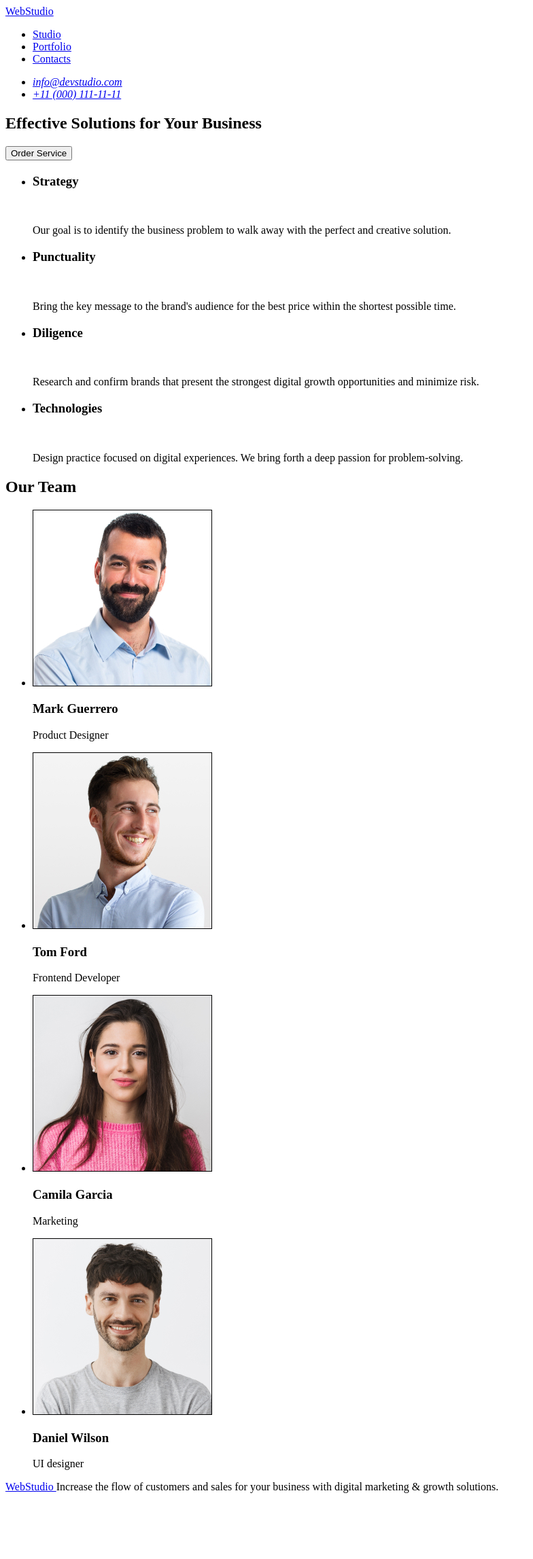
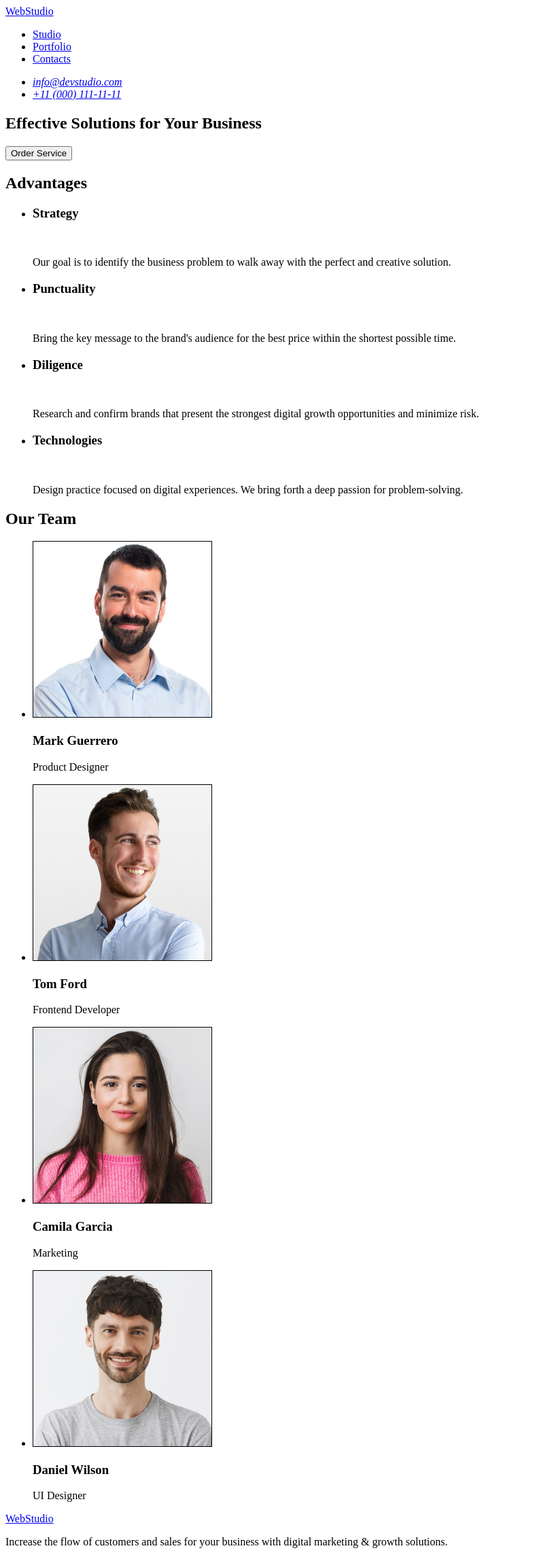
Before and after one commit to Mariia-Shtefiuk/goit-markup-hw-01, a plain HTML site: page index.html in a window 1280 px wide. Shown: the whole page at 68% size, without its empty margins (0-784 px from the left). Before the commit the page ends 2213 px from the top, so only its background shows below. Drawn offline with Linux system fonts and the light colour scheme.

Commit message:
index update

```diff
--- a/index.html
+++ b/index.html
@@ -31,7 +31,7 @@
             <button type="button">Order Service</button>
         </section>
         <section>
-            <h2></h2>
+            <h2>Advantages</h2>
             <ul>
                 <li>
                     <h3>Strategy</h3> <br />
@@ -84,15 +84,15 @@
                 <li>
                     <img src="./images/img4.jpg" alt="photo Daniel Wilson" width="264" />
                     <h3>Daniel Wilson</h3>
-                    <p>UI designer</p>
+                    <p>UI Designer</p>
                 </li>
             </ul>
         </section>
     </main>
 
     <footer>
+        <a href="./index.html"> WebStudio </a>
         <p>
-            <a href="./index.html"> WebStudio </a>
             Increase the flow of customers and sales for your business with digital marketing & growth solutions.
         </p>
     </footer>
```
